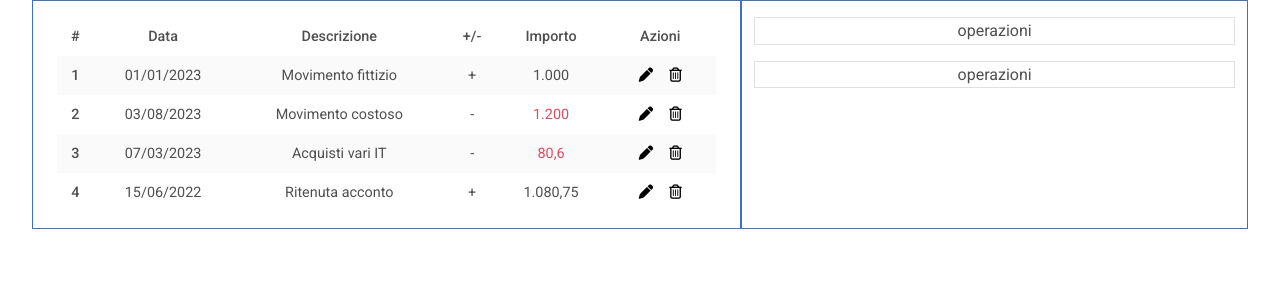
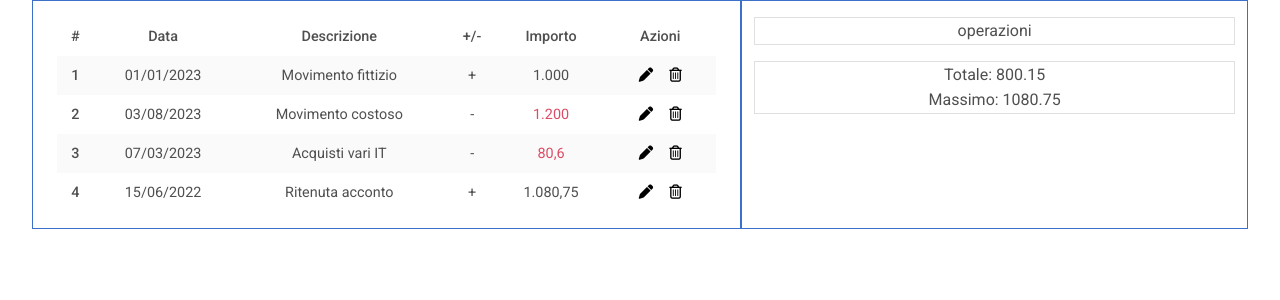
Before and after one commit to burn61/bilancio, a React (Vite) app: page / in a window 1280 px wide. Shown: the top 300 px of the page. Built offline with nearby package versions, Linux system fonts and the light colour scheme.

Commit message:
Calcola e visualizza sum e max

```diff
--- a/src/components/Home.jsx
+++ b/src/components/Home.jsx
@@ -1,18 +1,27 @@
-
+import { useState } from "react";
 import { MDBContainer, MDBRow, MDBCol } from "mdb-react-ui-kit";
 
 import Table from "./Table";
+import Summary from "./Summary";
+
 import data from "./dummyData";
-
 
 function Home() {
 
+  const [somma, setSomma] = useState(0);
+  const [max, setMax] = useState(0);
+
+  const handleSummary = (tot, max)=> {
+    setSomma(tot);
+    setMax(max);
+  }
+
   return (
-    <MDBContainer fluid style={{ maxWidth: "95%" }}>
+    <MDBContainer fluid style={{ maxWidth: "95%", maxHeight: "90%" }}>
       <MDBRow>
         <MDBCol size="md-7" className="text-center border border-primary">
           <MDBContainer className="mt-3">
-            <Table data={data}/>
+            <Table data={data} summary={handleSummary}/>
           </MDBContainer>
         </MDBCol>
         <MDBCol size="md-5" className="text-center border border-primary">
@@ -20,7 +29,7 @@ function Home() {
             <div>operazioni</div>
           </MDBContainer>
           <MDBContainer className="border border.primary mt-3">
-            <div>operazioni</div>
+            <Summary somma={somma} max={max}/>
           </MDBContainer>
         </MDBCol>
       </MDBRow>
--- /dev/null
+++ b/src/components/Summary.jsx
@@ -0,0 +1,13 @@
+import { MDBBadge } from "mdb-react-ui-kit";
+
+function Summary(props) {
+  const { somma, max } = props;
+  return (
+    <>
+      <div>Totale: {somma}</div>
+      <div>Massimo: {max}</div>
+    </>
+  );
+}
+
+export default Summary;
--- a/src/components/Table.jsx
+++ b/src/components/Table.jsx
@@ -8,23 +8,26 @@ import deleteArrayItemById from "./deleteArrayItemById";
 
 function Table(props) {
   const [data, setData] = useState(props.data);
+  const { summary } = props;
 
   const arrMax = (arr, key) => {
-    return Math.max(...arr.map(el => +el[key]))
+    const arrMx = Math.max(...arr.map(el => +el[key]));
+
   }
 
-  const arrSum = (arr, key) => {
-    let sum = 0;
-    arr.forEach(el => {
-      sum += +el[key]
-    });
-    return sum
+  const arrStat = (arr, key) => {
+    const tot = (
+      arr
+      .map(el => el[key])
+      .reduce((accumulator, current) => current+accumulator, 0)
+    )
+    const max = Math.max(...arr.map(el => +el[key]));
+    summary(tot, max);
   }
 
   useEffect(()=>{
-    console.log(arrMax(data, 'euro'))
-    console.log(arrSum(data, 'euro'))
-  },[data])
+    (data) && (arrStat(data, 'euro'))
+  }, [data]);
 
   function rowData(singleLine, i) {
     const { id, date, descr, euro } = singleLine;
--- a/src/components/TableRow.jsx
+++ b/src/components/TableRow.jsx
@@ -40,7 +40,8 @@ function TableRow(props) {
           className={colorIconPen +' mx-2'}
           onMouseEnter={colorizeIcon}
           onMouseLeave={colorizeIcon}
-          onClick={(e)=> handleClick(e, id)}/>
+          onClick={(e)=> handleClick(e, id
+          )}/>
         <MDBIcon
           far icon="trash-alt"
           id='trash'
```
